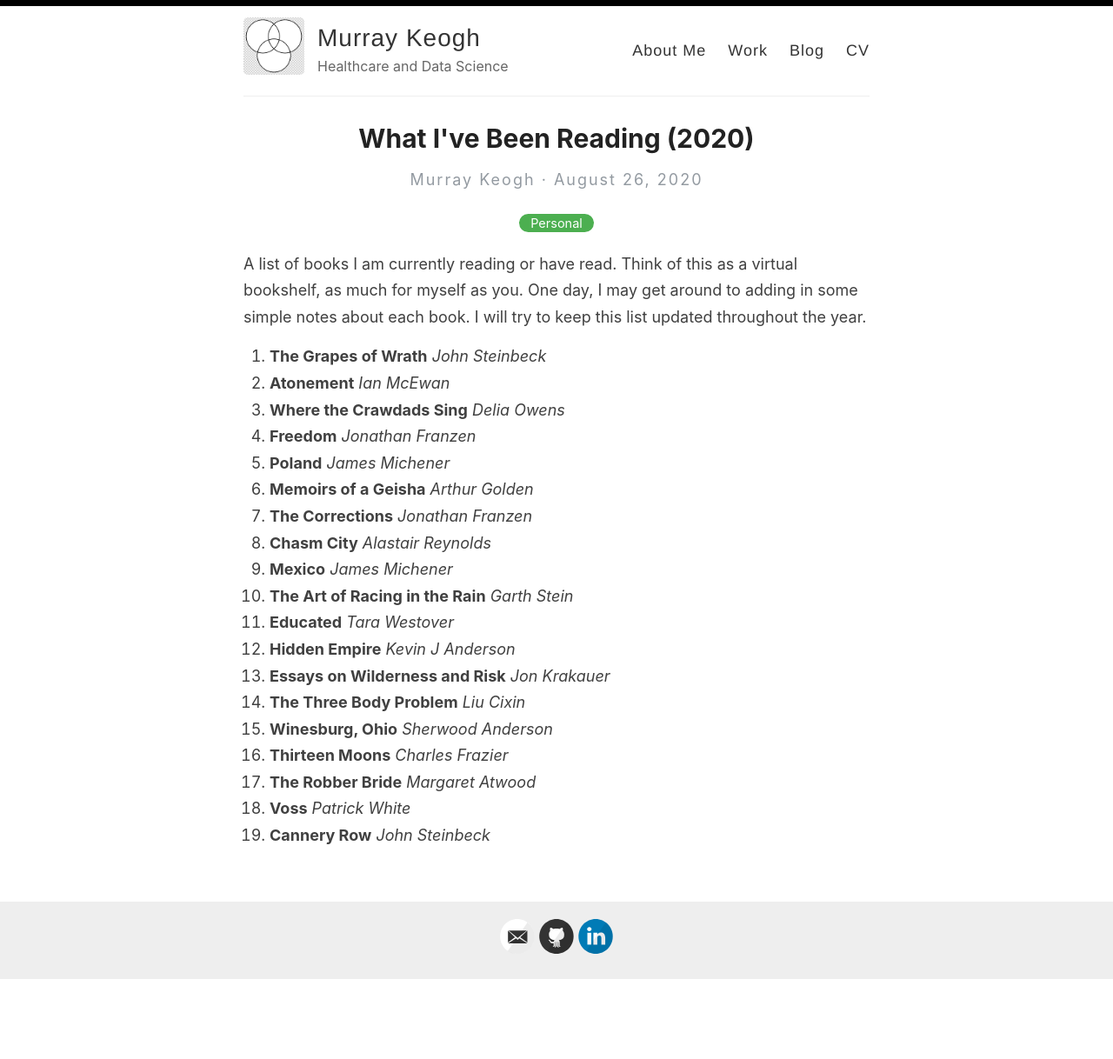
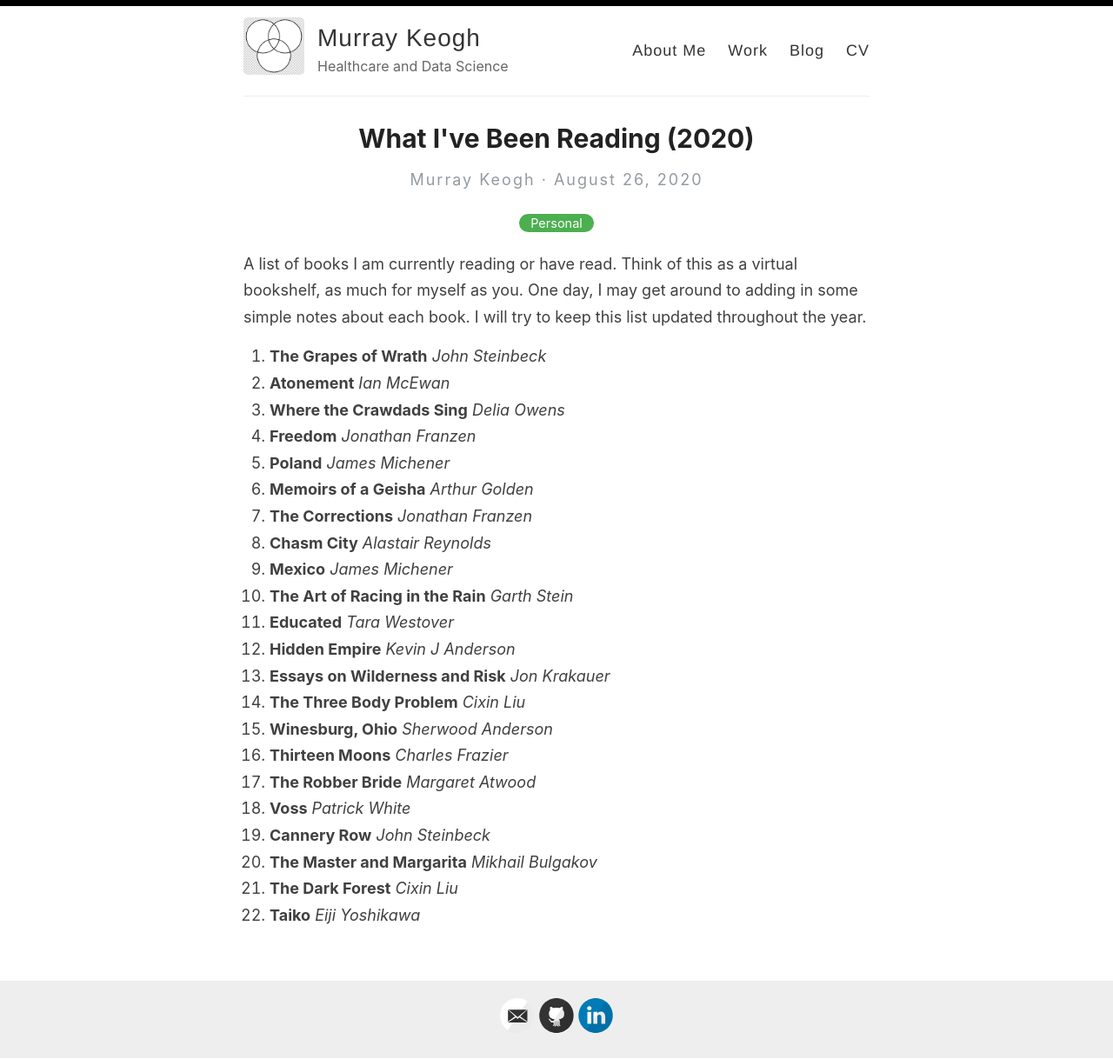
Before and after one commit to Murrkeys/Murrkeys.github.io, a Jekyll site: the page built from _posts/2020-08-26-books.md, in a window 1280 px wide. Shown: the whole page at 87% size. Built offline with Jekyll 4.4.1, drawn with Linux system fonts in a browser that asks for light colours; before the commit the page ends 1126 px from its top, so only the background shows below that.

Commit message:
Update 2020-08-26-books.md

```diff
--- a/_posts/2020-08-26-books.md
+++ b/_posts/2020-08-26-books.md
@@ -18,9 +18,12 @@ A list of books I am currently reading or have read. Think of this as a virtual
 11. **Educated** *Tara Westover*
 12. **Hidden Empire** *Kevin J Anderson*
 13. **Essays on Wilderness and Risk** *Jon Krakauer*
-14. **The Three Body Problem** *Liu Cixin*
+14. **The Three Body Problem** *Cixin Liu*
 15. **Winesburg, Ohio** *Sherwood Anderson*
 16. **Thirteen Moons** *Charles Frazier*
 17. **The Robber Bride** *Margaret Atwood*
 18. **Voss** *Patrick White*
 19. **Cannery Row** *John Steinbeck*
+20. **The Master and Margarita** *Mikhail Bulgakov*
+21. **The Dark Forest** *Cixin Liu*
+22. **Taiko** *Eiji Yoshikawa*
```
